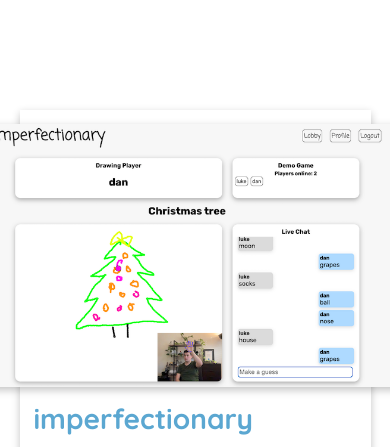
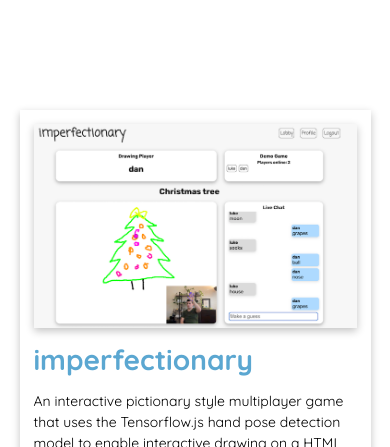
Before and after one commit to danyip/danyip-portfolio, a plain HTML site: page index.html in a window 390 px wide. Shown: the part 1760-2207 px from the top of the page. Drawn offline with Linux system fonts and the light colour scheme.

Commit message:
fixed project image sizing for mobile

```diff
--- a/css/style.css
+++ b/css/style.css
@@ -142,7 +142,7 @@
 }
 
 .project-img{
-max-width: 50ch;
+width: min(50ch, 100%);
 height: auto;
 box-shadow: rgba(0, 0, 0, 0.24) 0px 3px 8px;
 }
```
